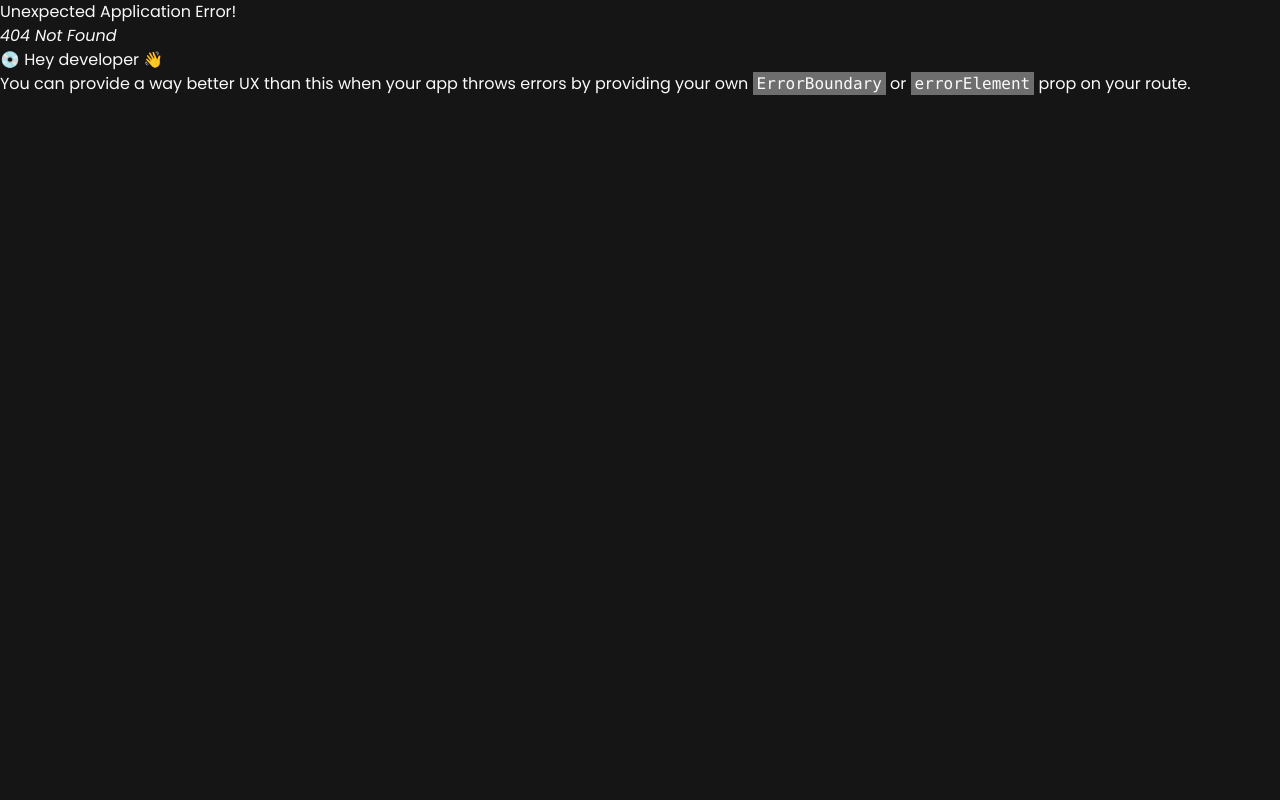
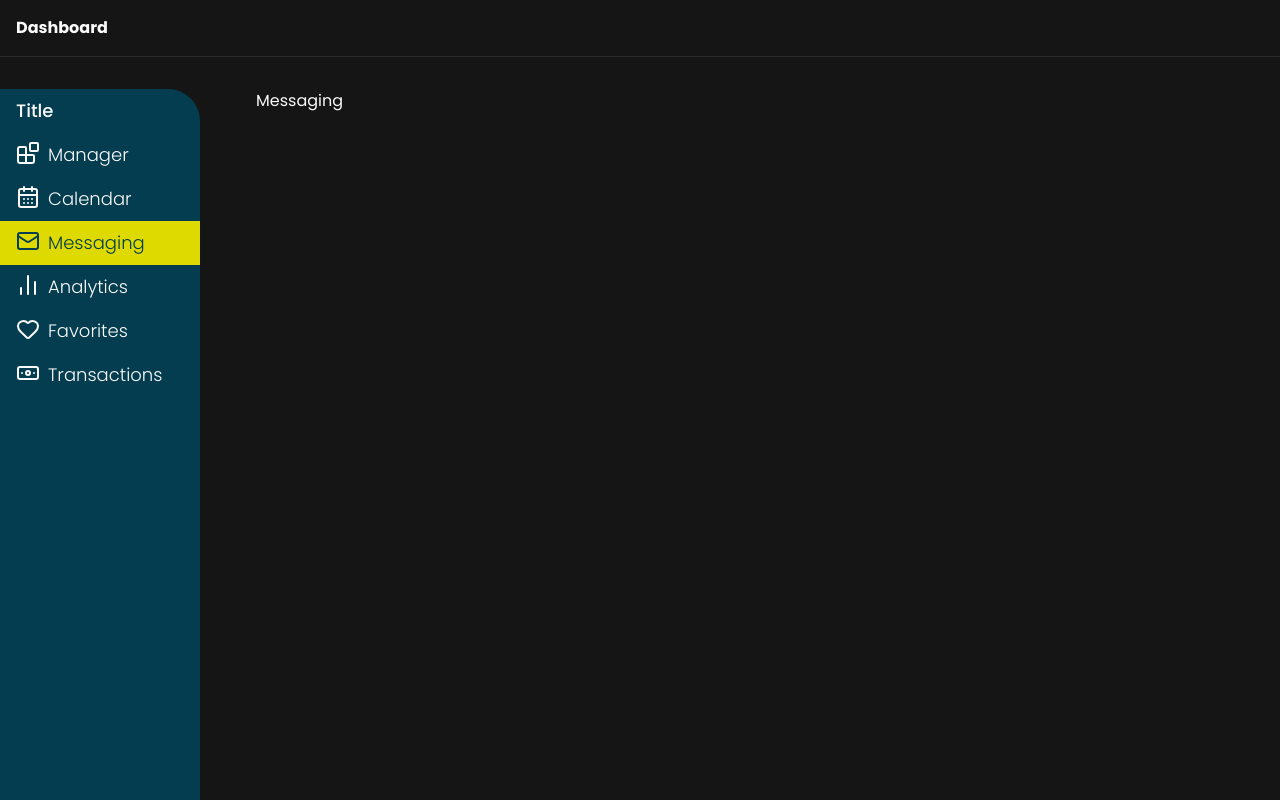
Before and after one commit to bytebytrevor/allocatrui, a React (Vite) app: page /dashboard/messaging in a window 1280 px wide. Before the commit this address had no page. Built offline with nearby package versions, Linux system fonts and the light colour scheme.

Commit message:
Fix Dashboard side nav links

```diff
--- /dev/null
+++ b/src/components/DashboardMessaging.tsx
@@ -0,0 +1,8 @@
+function DashboardMessaging() {
+    return (
+        <h1>Messaging</h1>
+    )
+
+}
+
+export default DashboardMessaging;
--- /dev/null
+++ b/src/components/DashboardNavLink.tsx
@@ -0,0 +1,25 @@
+import { NavLink } from "react-router-dom";
+
+type Props = {
+    label: string;
+    href: string;
+    icon?: React.ElementType;
+}
+
+function DashboardNavLink({label, href, icon: Icon}: Props) {
+    return (
+        <NavLink
+            end={href === "/dashboard"}
+            className={({ isActive }) => {
+                    return`flex gap-2 py-2 pl-4 ${isActive ? "bg-[#DEDA00] text-[#033D4F]" : ""}`
+                }
+            }
+            to={href}
+        >
+            {Icon && <Icon />} {label}
+        </NavLink>
+    )
+
+}
+
+export default DashboardNavLink;
--- a/src/pages/Dashboard.tsx
+++ b/src/pages/Dashboard.tsx
@@ -1,5 +1,6 @@
-import { Link, Outlet } from "react-router-dom";
+import { Outlet } from "react-router-dom";
 import { Banknote, BlocksIcon, CalendarDaysIcon, ChartNoAxesColumnIcon, HeartIcon, MailIcon } from "lucide-react";
+import DashboardNavLink from "@/components/DashboardNavLink";
 
 function Dashboard() {
     return (
@@ -11,14 +12,14 @@ function Dashboard() {
             <main className="flex flex-1 gap-2 overflow-hidden">
                 <aside className="flex flex-col bg-[#033D4F] min-w-[200px] text-lg font-light space- rounded-tr-4xl">
                     <span className="py-2 pl-4 space-y-12 font-medium">Title</span>
-                    <Link className="flex gap-2 bg-[#DEDA00] text-[#033D4F] py-2 pl-4" to="/dashboard"><BlocksIcon /> Manager</Link>
-                    <Link className="flex gap-2 py-2 pl-4" to="/dashboard/calender"><CalendarDaysIcon /> Calender</Link>
-                    <Link className="flex gap-2 py-2 pl-4" to="/dashboard/messaging"><MailIcon /> Messaging</Link>
-                    <Link className="flex gap-2 py-2 pl-4"to="/dashboard/analytics"><ChartNoAxesColumnIcon /> Analytics</Link>
-                    <Link className="flex gap-2 py-2 pl-4"to="/dashboard/favorites"><HeartIcon /> Favorites</Link>
-                    <Link className="flex gap-2 py-2 pl-4"to="/dashboard/transactions"><Banknote /> Transations</Link>
+                    <DashboardNavLink href="/dashboard" icon={BlocksIcon} label="Manager" />
+                    <DashboardNavLink href="/dashboard/calendar" icon={CalendarDaysIcon} label="Calendar" />
+                    <DashboardNavLink href="/dashboard/messaging" icon={MailIcon} label="Messaging" />
+                    <DashboardNavLink href="/dashboard/analytics" icon={ChartNoAxesColumnIcon} label="Analytics" />
+                    <DashboardNavLink href="/dashboard/favorites" icon={HeartIcon} label="Favorites" />
+                    <DashboardNavLink href="/dashboard/transactions" icon={Banknote} label="Transactions" />
                 </aside>
-                <div className="flex-1 pl-12 max-h-full overflow-y-auto scrollbar-thin">
+                <div className="flex-1 pl-12 overflow-y-auto ">
                     <Outlet />
                 </div>
             </main>
```
Also changed, not shown: src/App.tsx (+7 -5 lines).
